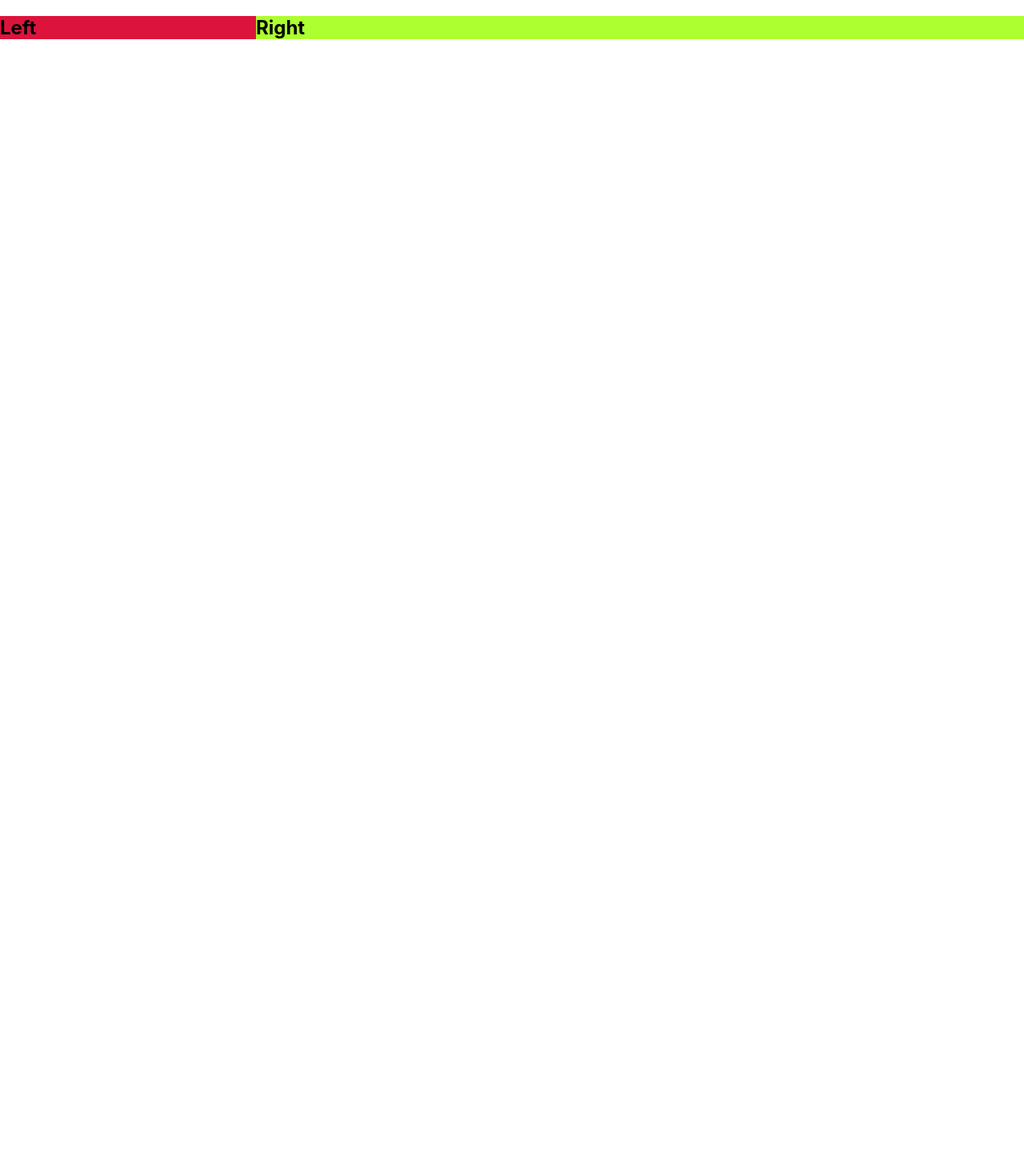
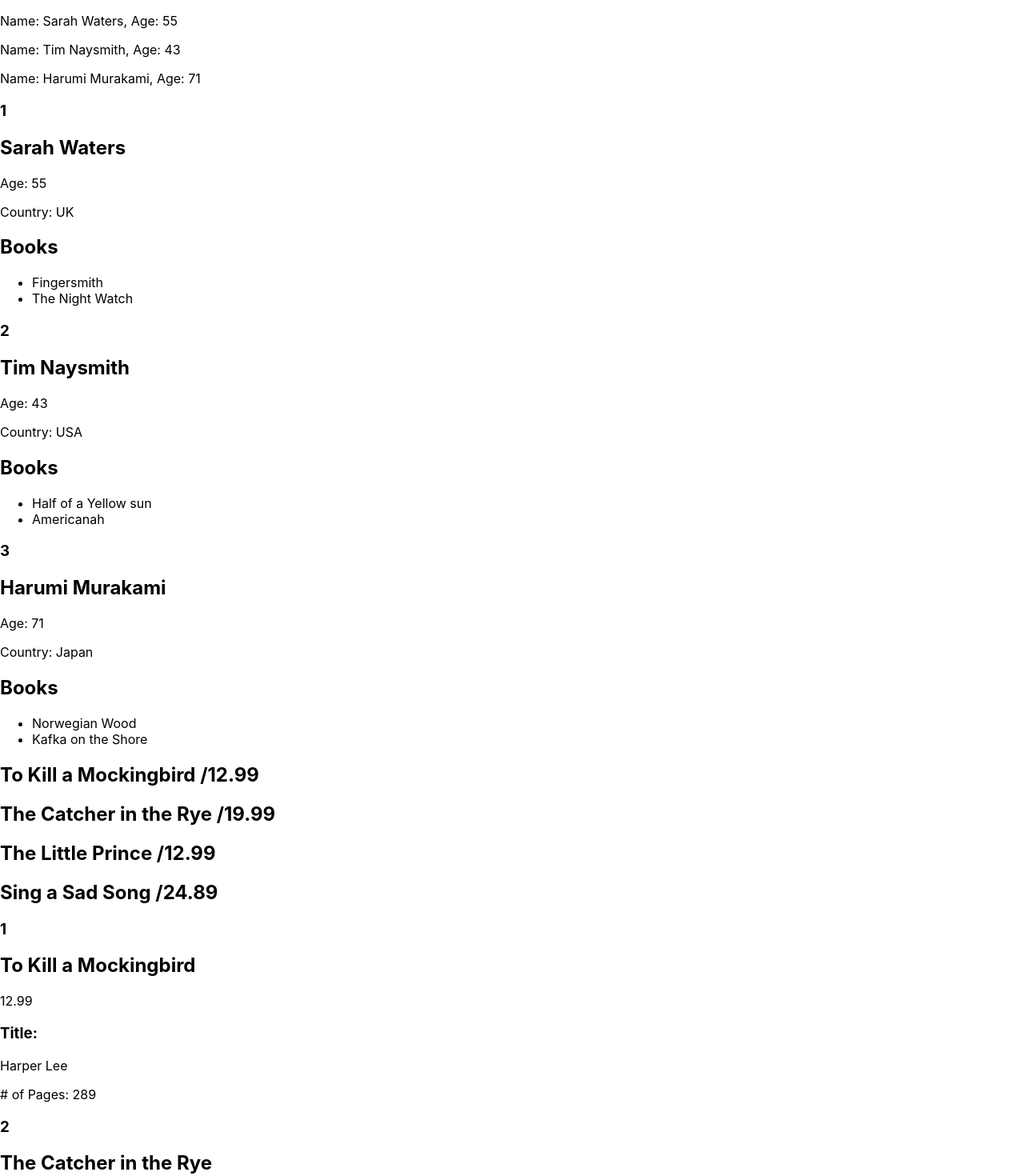
Before and after one commit to tneos/react-design-patterns, a React (Create React App) app: page / in a window 1280 px wide. Shown: the top 1470 px of the page at 80% size. Before the commit the page ends 800 px from the top, so only its background shows below. Built offline with nearby package versions, Linux system fonts and the light colour scheme.

Commit message:
Add List components

```diff
--- a/src/App.js
+++ b/src/App.js
@@ -1,20 +1,19 @@
-import {SplitScreen} from "./components/split-screen";
-
-const LeftSideComp = ({title}) => {
-  return <h2 style={{backgroundColor: "crimson"}}>{title}</h2>;
-};
-
-const RightSideComp = ({title}) => {
-  return <h2 style={{backgroundColor: "greenyellow"}}>{title}</h2>;
-};
+import {SmallAuthorListItem} from "./components/authors/SmallListItems";
+import {LargeAuthorListItem} from "./components/authors/LargeListItems";
+import {LargeBookListItem} from "./components/books/LargeListItems";
+import {SmallBookListItem} from "./components/books/SmallListItems";
+import {RegularList} from "./components/lists/Regular";
+import authors from "./data/authors";
+import books from "./data/books";
+import {NumberedList} from "./components/lists/Numbered";
 
 function App() {
   return (
     <>
-      <SplitScreen leftWidth={1} rightWidth={3}>
-        <LeftSideComp title={"Left"} />
-        <RightSideComp title={"Right"} />
-      </SplitScreen>
+      <RegularList items={authors} sourceName={"author"} ItemComponent={SmallAuthorListItem} />
+      <NumberedList items={authors} sourceName={"author"} ItemComponent={LargeAuthorListItem} />
+      <RegularList items={books} sourceName={"book"} ItemComponent={SmallBookListItem} />
+      <NumberedList items={books} sourceName={"book"} ItemComponent={LargeBookListItem} />
     </>
   );
 }
--- /dev/null
+++ b/src/components/authors/LargeListItems.jsx
@@ -0,0 +1,17 @@
+export const LargeAuthorListItem = ({author}) => {
+  const {name, age, country, books} = author;
+
+  return (
+    <>
+      <h2>{name}</h2>
+      <p>Age: {age}</p>
+      <p>Country: {country}</p>
+      <h2>Books</h2>
+      <ul>
+        {books.map(book => (
+          <li key={book}>{book}</li>
+        ))}
+      </ul>
+    </>
+  );
+};
--- /dev/null
+++ b/src/components/authors/SmallListItems.jsx
@@ -0,0 +1,9 @@
+export const SmallAuthorListItem = ({author}) => {
+  const {name, age} = author;
+
+  return (
+    <p>
+      Name: {name}, Age: {age}
+    </p>
+  );
+};
--- /dev/null
+++ b/src/components/books/LargeListItems.jsx
@@ -0,0 +1,13 @@
+export const LargeBookListItem = ({book}) => {
+  const {name, price, title, pages} = book;
+
+  return (
+    <>
+      <h2>{name}</h2>
+      <p>{price}</p>
+      <h3>Title: </h3>
+      <p>{title}</p>
+      <p># of Pages: {pages}</p>
+    </>
+  );
+};
--- /dev/null
+++ b/src/components/books/SmallListItems.jsx
@@ -0,0 +1,8 @@
+export const SmallBookListItem = ({book}) => {
+  const {name, price} = book;
+  return (
+    <h2>
+      {name} /{price}
+    </h2>
+  );
+};
--- /dev/null
+++ b/src/components/lists/Numbered.jsx
@@ -0,0 +1,12 @@
+export const NumberedList = ({items, sourceName, ItemComponent}) => {
+  return (
+    <>
+      {items.map((item, i) => (
+        <>
+          <h3>{i + 1}</h3>
+          <ItemComponent key={i} {...{[sourceName]: item}} />
+        </>
+      ))}
+    </>
+  );
+};
--- /dev/null
+++ b/src/components/lists/Regular.jsx
@@ -0,0 +1,9 @@
+export const RegularList = ({items, sourceName, ItemComponent}) => {
+  return (
+    <>
+      {items.map((item, i) => (
+        <ItemComponent key={i} {...{[sourceName]: item}} />
+      ))}
+    </>
+  );
+};
--- a/src/components/split-screen.jsx
+++ /dev/null
@@ -1,19 +0,0 @@
-import styled from "styled-components";
-
-const Container = styled.div`
-  display: flex;
-`;
-
-const Panel = styled.div`
-  flex: ${p => p.flex};
-`;
-
-export const SplitScreen = ({children, leftWidth = 1, rightWidth = 1}) => {
-  const [left, right] = children;
-  return (
-    <Container>
-      <Panel flex={leftWidth}>{left}</Panel>
-      <Panel flex={rightWidth}>{right}</Panel>
-    </Container>
-  );
-};
--- /dev/null
+++ b/src/data/authors.js
@@ -0,0 +1,22 @@
+const authors = [
+  {
+    name: "Sarah Waters",
+    age: 55,
+    country: "UK",
+    books: ["Fingersmith", "The Night Watch"],
+  },
+  {
+    name: "Tim Naysmith",
+    age: 43,
+    country: "USA",
+    books: ["Half of a Yellow sun", "Americanah"],
+  },
+  {
+    name: "Harumi Murakami",
+    age: 71,
+    country: "Japan",
+    books: ["Norwegian Wood", "Kafka on the Shore"],
+  },
+];
+
+export default authors;
--- /dev/null
+++ b/src/data/books.js
@@ -0,0 +1,28 @@
+const books = [
+  {
+    name: "To Kill a Mockingbird",
+    pages: 289,
+    title: "Harper Lee",
+    price: 12.99,
+  },
+  {
+    name: "The Catcher in the Rye",
+    pages: 225,
+    title: "J. D. Salinger",
+    price: 19.99,
+  },
+  {
+    name: "The Little Prince",
+    pages: 89,
+    title: "Antoine de Saint-Exupery",
+    price: 12.99,
+  },
+  {
+    name: "Sing a Sad Song",
+    pages: 332,
+    title: "Steven Smith",
+    price: 24.89,
+  },
+];
+
+export default books;
--- a/src/index.js
+++ b/src/index.js
@@ -1,17 +1,11 @@
-import React from 'react';
-import ReactDOM from 'react-dom/client';
-import './index.css';
-import App from './App';
-import reportWebVitals from './reportWebVitals';
+import React from "react";
+import ReactDOM from "react-dom/client";
+import "./index.css";
+import App from "./App";
 
-const root = ReactDOM.createRoot(document.getElementById('root'));
+const root = ReactDOM.createRoot(document.getElementById("root"));
 root.render(
   <React.StrictMode>
     <App />
   </React.StrictMode>
 );
-
-// If you want to start measuring performance in your app, pass a function
-// to log results (for example: reportWebVitals(console.log))
-// or send to an analytics endpoint. Learn more: https://bit.ly/CRA-vitals
-reportWebVitals();
```
